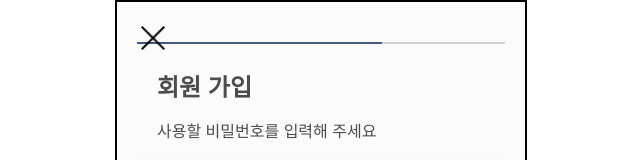
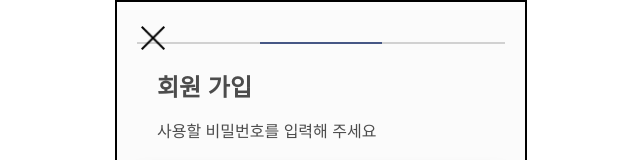
Before and after one commit to UMC-8th-Hackathon-Team-Name/dentistry_FE, a React (Vite) app in the folder app/: page /signup/password in a window 1280 px wide. Shown: the top 160 px of the page, without its empty margins (319-959 px from the left). Built offline with nearby package versions, Linux system fonts and the light colour scheme; a web font is replaced by a local one.

Commit message:
refactor:progressbar 수정

```diff
--- a/app/src/components/common/ProgressBar.tsx
+++ b/app/src/components/common/ProgressBar.tsx
@@ -17,8 +17,8 @@ export default function ProgressBar({
         {Array.from({ length: totalSteps }).map((_, index) => (
           <div
             key={index}
-            className={`flex-1 h-[2px]  bg-[] ${
-              index < currentStep ? "bg-[#465785]" : "bg-[#D1D1D1]"
+            className={`flex-1 h-[2px] ${
+              index + 1 === currentStep ? "bg-[#465785]" : "bg-[#D1D1D1]"
             }`}
           />
         ))}
```
